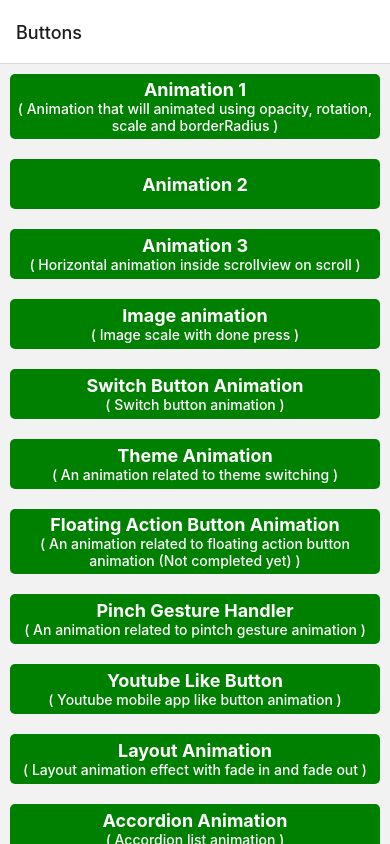
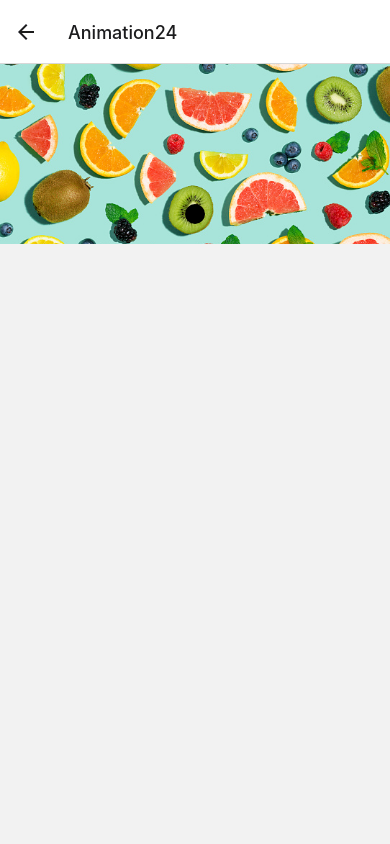
Before and after one commit to rahulnainwal107/RN_Animation, a React Native app: screen /Animation24 in a window 390 px wide. Built offline with nearby package versions, Linux system fonts and the light colour scheme.

Commit message:
Update for flip animation.

```diff
--- /dev/null
+++ b/src/components/Animation24Component.tsx
@@ -0,0 +1,45 @@
+import React from "react";
+import {
+  View,
+  ImageSourcePropType,
+  StyleSheet,
+  ImageBackground,
+} from "react-native";
+
+type Animation24ComponentProps = {
+  image: ImageSourcePropType;
+};
+
+const Animation24Component: React.FC<Animation24ComponentProps> = ({
+  image,
+}) => {
+  return (
+    <ImageBackground
+      source={image}
+      style={styles.imageStyle}
+      resizeMode="cover"
+    >
+      <View
+        style={{
+          height: 20,
+          width: 20,
+          borderRadius: 10,
+          backgroundColor: "black",
+          position: "absolute",
+          bottom: 20,
+        }}
+      ></View>
+    </ImageBackground>
+  );
+};
+
+export default Animation24Component;
+
+const styles = StyleSheet.create({
+  imageStyle: {
+    height: 180,
+    width: "100%",
+    position: "absolute",
+    alignItems: "center",
+  },
+});
--- a/src/navigations/Initial.tsx
+++ b/src/navigations/Initial.tsx
@@ -29,6 +29,8 @@ import {
   Animation21,
   Animation22,
   Animation23,
+  Animation24,
+  Animation25,
 } from "../screens/index";
 
 const Stack = createNativeStackNavigator();
@@ -68,6 +70,8 @@ function Initial() {
       <Stack.Screen name="Animation21" component={Animation21} />
       <Stack.Screen name="Animation22" component={Animation22} />
       <Stack.Screen name="Animation23" component={Animation23} />
+      <Stack.Screen name="Animation24" component={Animation24} />
+      <Stack.Screen name="Animation25" component={Animation25} />
     </Stack.Navigator>
   );
 }
--- /dev/null
+++ b/src/screens/Animation24.tsx
@@ -0,0 +1,24 @@
+import React from "react";
+import { View } from "react-native";
+
+import Animation24Component from "../components/Animation24Component";
+
+const images = [
+  require("../assets/images/1.jpeg"),
+  require("../assets/images/2.jpg"),
+  require("../assets/images/3.jpeg"),
+  require("../assets/images/4.jpeg"),
+  require("../assets/images/cloud.jpeg"),
+];
+
+const Animation24 = () => {
+  return (
+    <View>
+      {images.map((image) => (
+        <Animation24Component image={image} />
+      ))}
+    </View>
+  );
+};
+
+export default Animation24;
--- /dev/null
+++ b/src/screens/Animation25.tsx
@@ -0,0 +1,136 @@
+import React from "react";
+import { View, Text, StyleSheet, Button, TouchableOpacity } from "react-native";
+import Animated, {
+  interpolate,
+  interpolateColor,
+  useAnimatedStyle,
+  useSharedValue,
+  withTiming,
+} from "react-native-reanimated";
+
+const AnimatedTouchable = Animated.createAnimatedComponent(TouchableOpacity);
+
+const Animation25 = () => {
+  const animatedValue = useSharedValue(0);
+  const zindex = useSharedValue(0);
+
+  const animatedValue1 = useSharedValue(0);
+  const zindex1 = useSharedValue(0);
+
+  const animatedStyle1 = useAnimatedStyle(() => {
+    const rotate = interpolate(animatedValue.value, [0, 1], [0, 180]);
+    return {
+      transform: [{ rotateY: `${rotate}deg` }],
+      zIndex: interpolate(zindex.value, [0, 1], [1, 0]),
+      opacity: interpolate(animatedValue.value, [0, 1], [1, 0]),
+      backgroundColor: interpolateColor(
+        animatedValue.value,
+        [0, 1],
+        ["green", "red"]
+      ),
+    };
+  }, []);
+
+  const animatedStyle2 = useAnimatedStyle(() => {
+    const rotate = interpolate(animatedValue.value, [0, 1], [180, 0]);
+    return {
+      transform: [{ rotateY: `${rotate}deg` }],
+      zIndex: interpolate(zindex.value, [0, 1], [0, 1]),
+      opacity: interpolate(animatedValue.value, [0, 1], [0, 1]),
+      backgroundColor: interpolateColor(
+        animatedValue.value,
+        [0, 1],
+        ["green", "red"]
+      ),
+    };
+  }, []);
+
+  const onPress = () => {
+    animatedValue.value = withTiming(animatedValue.value ? 0 : 1, {
+      duration: 2000,
+    });
+    zindex.value = zindex.value ? withTiming(0) : withTiming(1);
+  };
+
+  const onPress1 = () => {
+    animatedValue1.value = withTiming(animatedValue1.value ? 0 : 1, {
+      duration: 2000,
+    });
+    zindex1.value = zindex1.value ? withTiming(0) : withTiming(1);
+  };
+
+  const animatedStyle21 = useAnimatedStyle(() => {
+    return {
+      transform: [{ scale: interpolate(animatedValue1.value, [0, 1], [1, 0]) }],
+      zIndex: interpolate(zindex1.value, [0, 1], [1, 0]),
+      opacity: interpolate(animatedValue1.value, [0, 1], [1, 0]),
+      backgroundColor: interpolateColor(
+        animatedValue1.value,
+        [0, 1],
+        ["green", "red"]
+      ),
+    };
+  }, []);
+
+  const animatedStyle22 = useAnimatedStyle(() => {
+    return {
+      transform: [{ scale: interpolate(animatedValue1.value, [0, 1], [0, 1]) }],
+      zIndex: interpolate(zindex1.value, [0, 1], [0, 1]),
+      opacity: interpolate(animatedValue1.value, [0, 1], [0, 1]),
+      backgroundColor: interpolateColor(
+        animatedValue1.value,
+        [0, 1],
+        ["green", "red"]
+      ),
+    };
+  }, []);
+
+  return (
+    <View style={styles.main}>
+      <Animated.View style={[styles.second, animatedStyle1]}>
+        <Text>1</Text>
+      </Animated.View>
+      <Animated.View style={[styles.second, animatedStyle2]}>
+        <Text>2</Text>
+      </Animated.View>
+      <Button title="Press Me" onPress={onPress} />
+      <View style={{ marginTop: 250 }}>
+        <Animated.View style={[styles.third, animatedStyle21]}>
+          <Text>1</Text>
+        </Animated.View>
+        <Animated.View style={[styles.third, animatedStyle22]}>
+          <Text>2</Text>
+        </Animated.View>
+        <Button title="Press Me" onPress={onPress1} />
+      </View>
+    </View>
+  );
+};
+
+export default Animation25;
+
+const styles = StyleSheet.create({
+  main: {},
+  second: {
+    marginTop: 40,
+    height: 100,
+    width: 100,
+    borderRadius: 50,
+    position: "absolute",
+    alignSelf: "center",
+    backgroundColor: "green",
+    justifyContent: "center",
+    alignItems: "center",
+  },
+  third: {
+    marginTop: 40,
+    height: 100,
+    width: 100,
+    borderRadius: 50,
+    position: "absolute",
+    alignSelf: "center",
+    backgroundColor: "green",
+    justifyContent: "center",
+    alignItems: "center",
+  },
+});
--- a/src/screens/Buttons.tsx
+++ b/src/screens/Buttons.tsx
@@ -157,6 +157,18 @@ function Buttons({ navigation }) {
       subTitle: "",
       onPress: onButtonPress.bind(this, "Animation23"),
     },
+    {
+      id: 24,
+      buttonName: "Animation 24",
+      subTitle: "Image slider",
+      onPress: onButtonPress.bind(this, "Animation24"),
+    },
+    {
+      id: 25,
+      buttonName: "Animation 25",
+      subTitle: "Flip Animation",
+      onPress: onButtonPress.bind(this, "Animation25"),
+    },
   ]);
 
   const renderItem = ({ item }) => {
--- a/src/screens/index.tsx
+++ b/src/screens/index.tsx
@@ -21,3 +21,5 @@ export { default as Animation20 } from "./Animation20";
 export { default as Animation21 } from "./Animation21";
 export { default as Animation22 } from "./Animation22";
 export { default as Animation23 } from "./Animation23";
+export { default as Animation24 } from "./Animation24";
+export { default as Animation25 } from "./Animation25";
```
